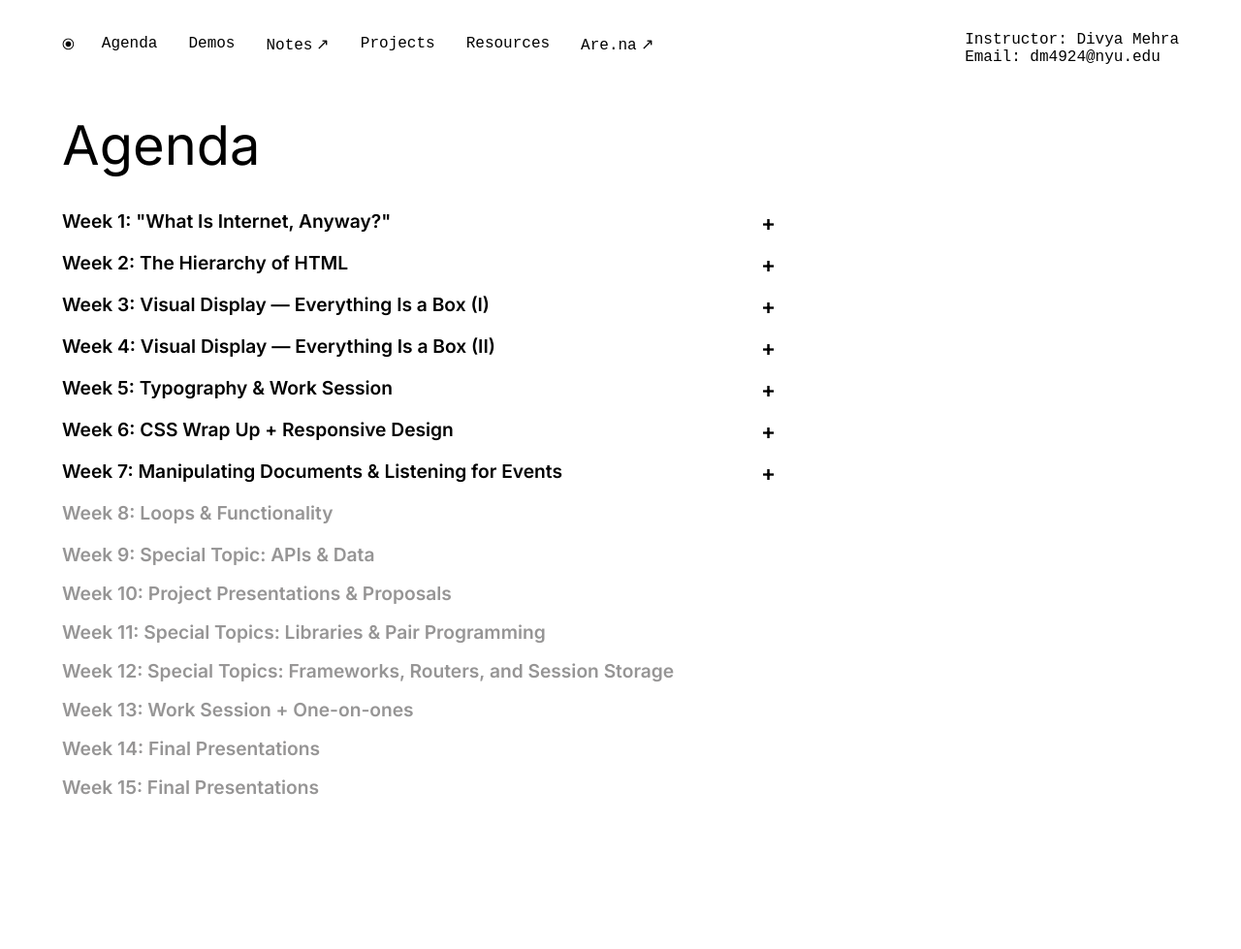
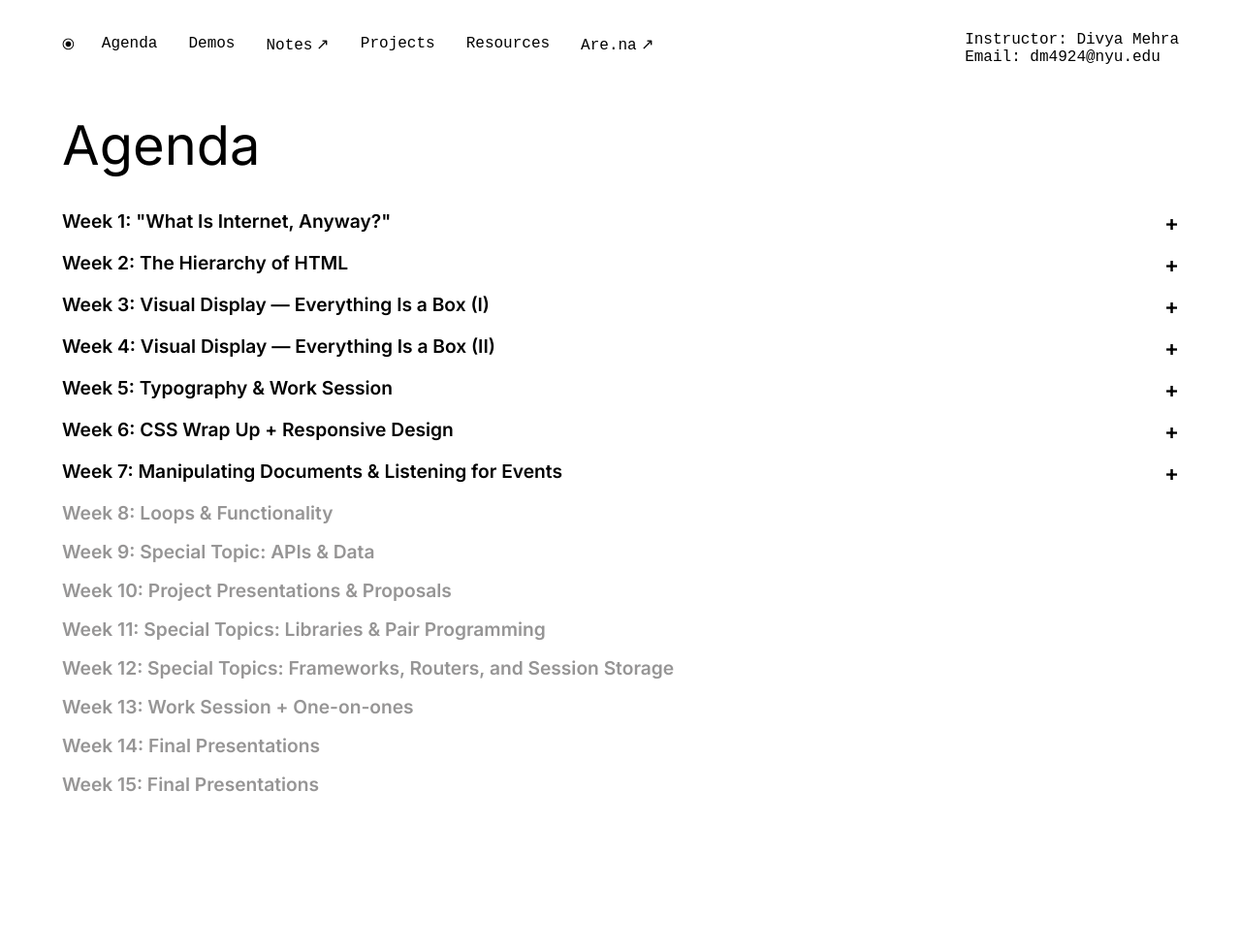
Before and after one commit to divya-mehra/web-dev-archive, a Jekyll site: the page built from pages/agenda.html, in a window 1280 px wide. Shown: the whole page at 97% size. Built offline with Jekyll 4.4.1, drawn with Linux system fonts in a browser that asks for light colours.

Commit message:
make responsive

```diff
--- a/assets/css/style.css
+++ b/assets/css/style.css
@@ -71,6 +71,7 @@
 .nav {
   width: 100%;
   display: flex;
+  flex-wrap: wrap;
   justify-content: space-between;
   padding: 8px 0px;
   font-family: monospace;
@@ -99,6 +100,17 @@
 .right-nav {
   display: flex;
   flex-direction: column;
+}
+
+@media (max-width: 700px) {
+  .nav-links {
+  flex-direction: column;
+  gap: 0px;
+  }
+
+  .icon {
+    display: none;
+  }
 }
 
 .toggles > * {
@@ -290,7 +302,7 @@
 
 .all-weeks {
   display: grid;
-  grid-template-columns: 2fr 1fr;
+  /* grid-template-columns: 2fr 1fr; */
   column-gap: 48px;
   /* row-gap: 8px; */
 }
--- a/assets/css/title-page.css
+++ b/assets/css/title-page.css
@@ -1,5 +1,5 @@
 .class-title {
-    font-size: 9em;
+    font-size: 9vw;
     font-family: monospace;
     display: flex;
     flex-direction: column;
@@ -9,7 +9,7 @@
 
 /* Mobile */
 
-@media (max-width: 768px) {
+@media (max-width: 900px) {
     .hide-mobile {
       display: none;
     }
--- a/pages/agenda.html
+++ b/pages/agenda.html
@@ -93,7 +93,6 @@
       </section> -->
     </details>
   </section>
-  <section class="timeline"></section>
   <section class="week" id="week-two">
     <details>
       <summary>
@@ -170,7 +169,7 @@
       </section>
     </details>
   </section>
-  <section class="timeline"></section>
+
   <section class="week" id="week-three">
     <details>
       <summary>
@@ -316,7 +315,7 @@
       </section>
     </details>
   </section>
-  <section class="timeline"></section>
+
   <section class="week" id="week-four">
     <details>
       <summary>
@@ -385,7 +384,7 @@
       </section>
     </details>
   </section>
-  <section class="timeline">P1</section>
+
   <section class="week" id="week-five">
     <details>
       <summary>
@@ -429,7 +428,7 @@
       </section>
     </details>
   </section>
-  <section class="timeline"></section>
+
   <section class="week" id="week-six">
     <details>
       <summary>
@@ -486,7 +485,7 @@
       </section>
     </details>
   </section>
-  <section class="timeline"></section>
+
   <section class="week" id="week-seven">
     <details>
       <summary>
@@ -537,7 +536,7 @@
       </section>
     </details>
   </section>
-  <section class="timeline"></section>
+
   <section class="week inactive" id="week-eight">
     <summary>
       <h2>
@@ -548,7 +547,7 @@
       </h2>
     </summary>
   </section>
-  <section class="timeline">P2</section>
+
   <section class="week inactive" id="week-nine">
     <summary>
       <h2>
@@ -557,7 +556,7 @@
       </h2>
     </summary>
   </section>
-  <section class="timeline"></section>
+
   <section class="week inactive" id="week-ten">
     <summary>
       <h2>
@@ -566,33 +565,33 @@
       </h2>
     </summary>
   </section>
-  <section class="timeline"></section>
+
   <section class="week inactive" id="week-eleven">
     <summary>
       <h2>Week 11: Special Topics: Libraries & Pair Programming</h2>
     </summary>
   </section>
-  <section class="timeline"></section>
+
   <section class="week inactive" id="week-twelve">
     <summary>
       <h2>
         <span class="markup">&lt;h2&gt;</span>Week 12: Special Topics:
-        Frameworks, Routers, and Session Storage<span class="markup">&lt;/h2&gt;</span>
-      </h2>
-    </summary>
-  </section>
-  <section class="timeline"></section>
-  <section class="week inactive" id="week-thirteen">
-    <summary>
-      <h2>
-        <span class="markup">&lt;h2&gt;</span>Week 13: Work Session + One-on-ones<span
-          class="markup"
+        Frameworks, Routers, and Session Storage<span class="markup"
           >&lt;/h2&gt;</span
         >
       </h2>
     </summary>
   </section>
-  <section class="timeline"></section>
+
+  <section class="week inactive" id="week-thirteen">
+    <summary>
+      <h2>
+        <span class="markup">&lt;h2&gt;</span>Week 13: Work Session +
+        One-on-ones<span class="markup">&lt;/h2&gt;</span>
+      </h2>
+    </summary>
+  </section>
+
   <section class="week inactive" id="week-fourteen">
     <summary>
       <h2>
@@ -603,7 +602,7 @@
       </h2>
     </summary>
   </section>
-  <section class="timeline"></section>
+
   <section class="week inactive" id="week-fifteen">
     <summary>
       <h2>
@@ -614,5 +613,4 @@
       </h2>
     </summary>
   </section>
-  <section class="timeline">Final</section>
 </div>
```
Also changed, not shown: 4 other files.
